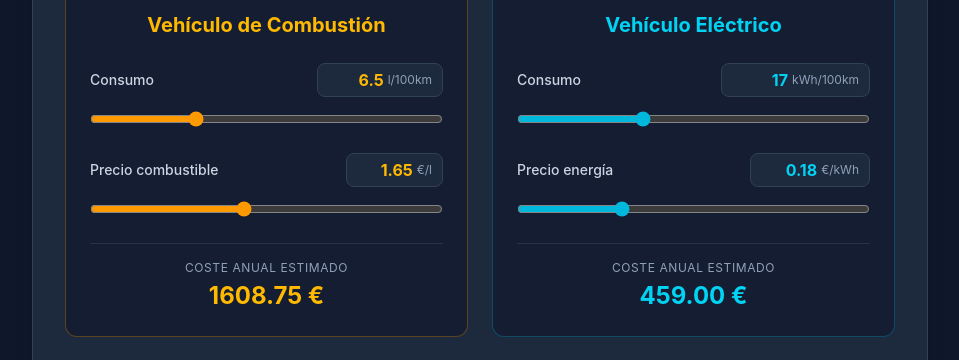
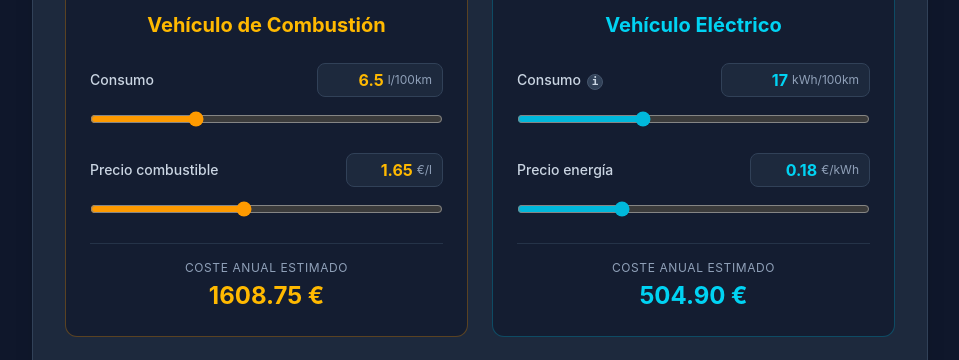
Before and after one commit to j8ssem/ComparadorNEV, a React (Vite) app: page / in a window 1280 px wide. Shown: the part 321-681 px from the top of the page, without its empty margins (160-1119 px from the left). Built offline with nearby package versions, Linux system fonts and the light colour scheme.

Commit message:
feat: add charging loss factor calculation and tooltip component

```diff
--- a/package.json
+++ b/package.json
@@ -1,7 +1,7 @@
 {
   "name": "calculina",
   "private": true,
-  "version": "1.3.0",
+  "version": "1.4.0",
   "type": "module",
   "scripts": {
     "dev": "vite",
--- a/src/App.jsx
+++ b/src/App.jsx
@@ -1,5 +1,6 @@
 import { useState } from 'react';
-import { DEFAULT_VALUES } from './constants';
+import { DEFAULT_VALUES, CHARGING_LOSS_FACTOR } from './constants';
+import { TooltipInfo } from './TooltipInfo';
 
 export default function App() {
   // Estado común
@@ -24,7 +25,7 @@ export default function App() {
 
   // Cálculos de costes
   const costeGasolina = (kmAnuales / 100) * consumoGasolina * precioGasolina;
-  const costeElectrico = (kmAnuales / 100) * consumoElectrico * precioKwh;
+  const costeElectrico = (kmAnuales / 100) * (consumoElectrico * CHARGING_LOSS_FACTOR) * precioKwh;
   const ahorroAnual = costeGasolina - costeElectrico;
 
   return (
@@ -176,8 +177,9 @@ export default function App() {
                 {/* Consumo kWh/100km */}
                 <div>
                   <div className="flex justify-between items-center mb-2">
-                    <label className="text-sm font-medium text-slate-300">
+                    <label className="flex items-center text-sm font-medium text-slate-300">
                       Consumo
+                      <TooltipInfo />
                     </label>
                     <div className="flex items-center gap-1 bg-slate-800 px-2.5 py-1 rounded-lg border border-slate-700">
                       <input
--- /dev/null
+++ b/src/TooltipInfo.jsx
@@ -0,0 +1,26 @@
+import React, { useState } from 'react';
+
+export const TooltipInfo = () => {
+  const [isOpen, setIsOpen] = useState(false);
+
+  return (
+    <div className="relative inline-block ml-1.5">
+      <button
+        type="button"
+        className="w-4 h-4 rounded-full bg-slate-700 text-slate-300 text-[11px] font-mono font-bold inline-flex items-center justify-center hover:bg-slate-600 focus:outline-none cursor-pointer border border-slate-600"
+        onMouseEnter={() => setIsOpen(true)}
+        onMouseLeave={() => setIsOpen(false)}
+        onClick={() => setIsOpen(!isOpen)}
+        aria-label="Información sobre pérdidas de recarga"
+      >
+        i
+      </button>
+
+      {isOpen && (
+        <div className="absolute z-10 w-60 p-2.5 mt-2 text-xs text-white bg-slate-800 rounded-lg shadow-lg -left-24 sm:left-1/2 sm:-translate-x-1/2">
+          A este consumo se aplicará un factor multiplicador debido a las pérdidas que sufre un coche eléctrico durante el proceso de recarga, que se estiman en un 10%.
+        </div>
+      )}
+    </div>
+  );
+};
--- a/src/constants.js
+++ b/src/constants.js
@@ -5,3 +5,5 @@ export const DEFAULT_VALUES = {
   consumoElectrico: 17,
   precioKwh: 0.18,
 };
+
+export const CHARGING_LOSS_FACTOR = 1.10;
```
Also changed, not shown: 2 other files (tests, documents, lock files or other folders).
